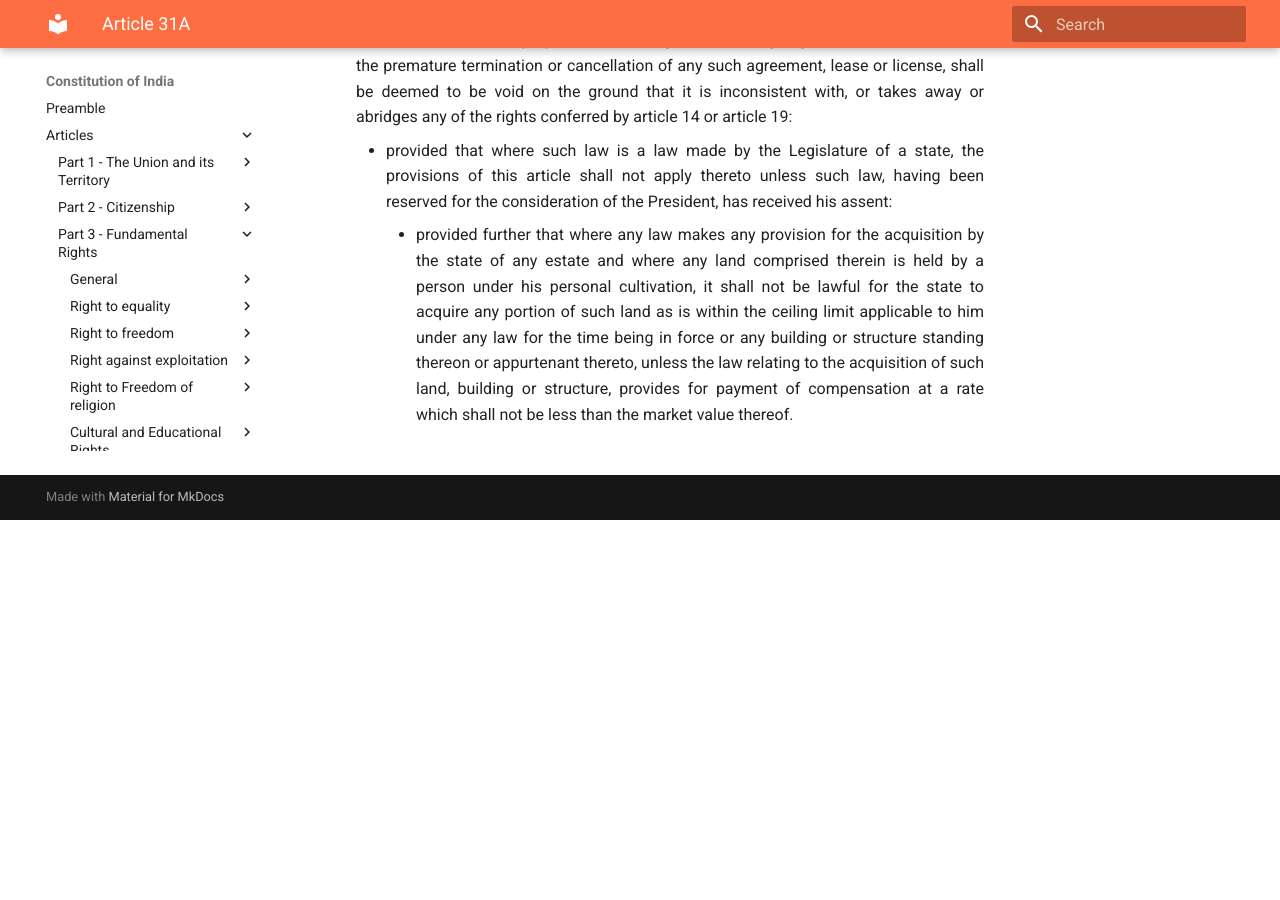
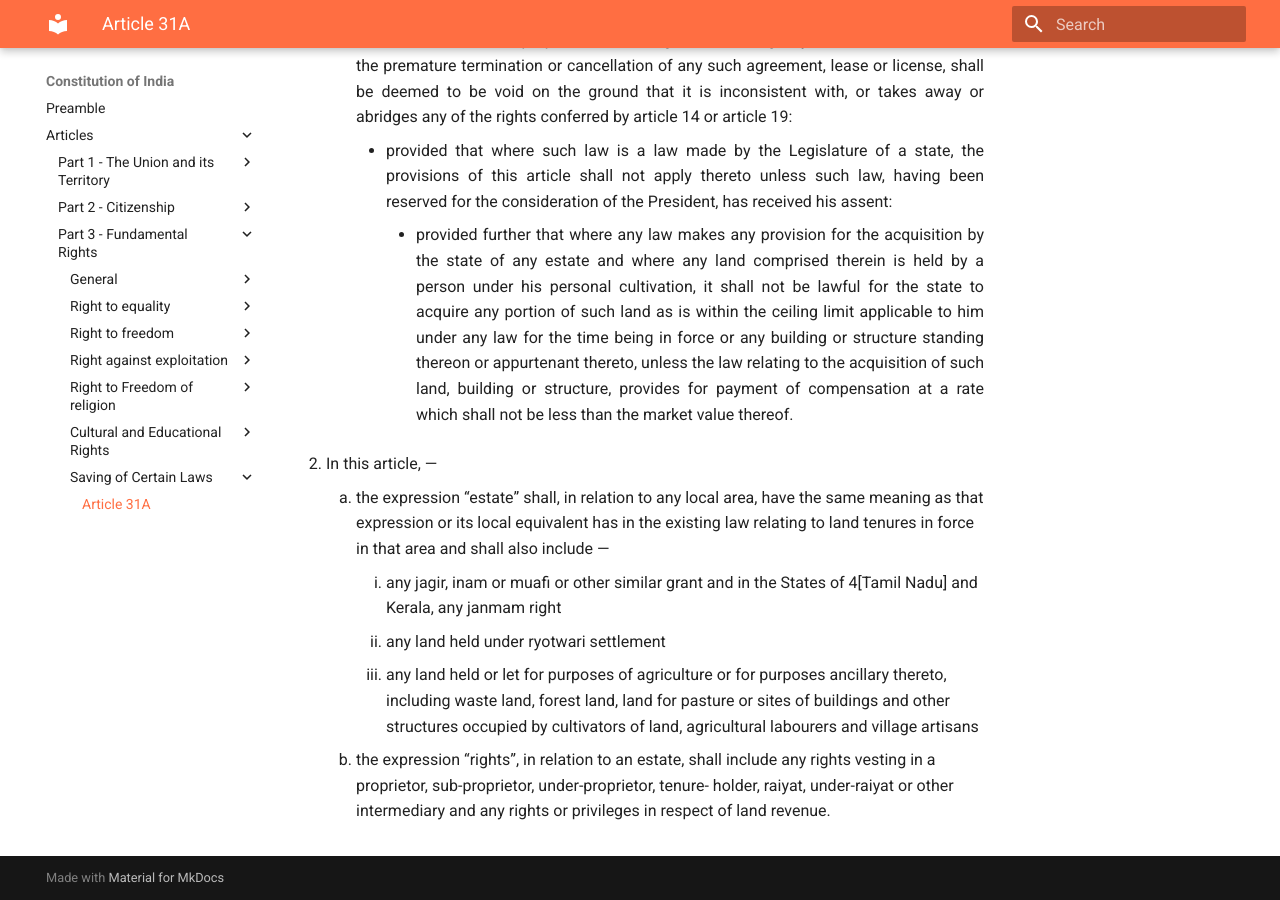
Before and after one commit to prnam/constitution-of-india, an MkDocs documentation site: the page built from docs/articles/31a.md, in a window 1280 px wide and 900 px high, scrolled down 541 px. Built offline with MkDocs 1.6.1 and Material for MkDocs 9.7.7, drawn with Linux system fonts in a browser that asks for light colours; before the commit the page ends 1061 px from its top, so only the background shows below that.

Commit message:
Add: Article 31a

```diff
--- a/docs/articles/31a.md
+++ b/docs/articles/31a.md
@@ -8,3 +8,9 @@
     5.	<div style="text-align: justify">the extinguishment or modification of any rights accruing by virtue of any agreement, lease or license for the purpose of searching for, or winning, any mineral or mineral oil, or the premature termination or cancellation of any such agreement, lease or license, shall be deemed to be void on the ground that it is inconsistent with, or takes away or abridges any of the rights conferred by article 14 or article 19:
         - provided that where such law is a law made by the Legislature of a state, the provisions of this article shall not apply thereto unless such law, having been reserved for the consideration of the President, has received his assent:
             - provided further that where any law makes any provision for the acquisition by the state of any estate and where any land comprised therein is held by a person under his personal cultivation, it shall not be lawful for the state to acquire any portion of such land as is within the ceiling limit applicable to him under any law for the time being in force or any building or structure standing thereon or appurtenant thereto, unless the law relating to the acquisition of such land, building or structure, provides for payment of compensation at a rate which shall not be less than the market value thereof.</div>
+2.	In this article, —
+    1.	the expression “estate” shall, in relation to any local area, have the same meaning as that expression or its local equivalent has in the existing law relating to land tenures in force in that area and shall also include —
+        1.	any jagir, inam or muafi or other similar grant and in the States of 4[Tamil Nadu] and Kerala, any janmam right
+        2.	any land held under ryotwari settlement
+        3.	any land held or let for purposes of agriculture or for purposes ancillary thereto, including waste land, forest land, land for pasture or sites of buildings and other structures occupied by cultivators of land, agricultural labourers and village artisans
+    2.	 the expression “rights”, in relation to an estate, shall include any rights vesting in a proprietor, sub-proprietor, under-proprietor, tenure- holder, raiyat, under-raiyat or other intermediary and any rights or privileges in respect of land revenue.
```
